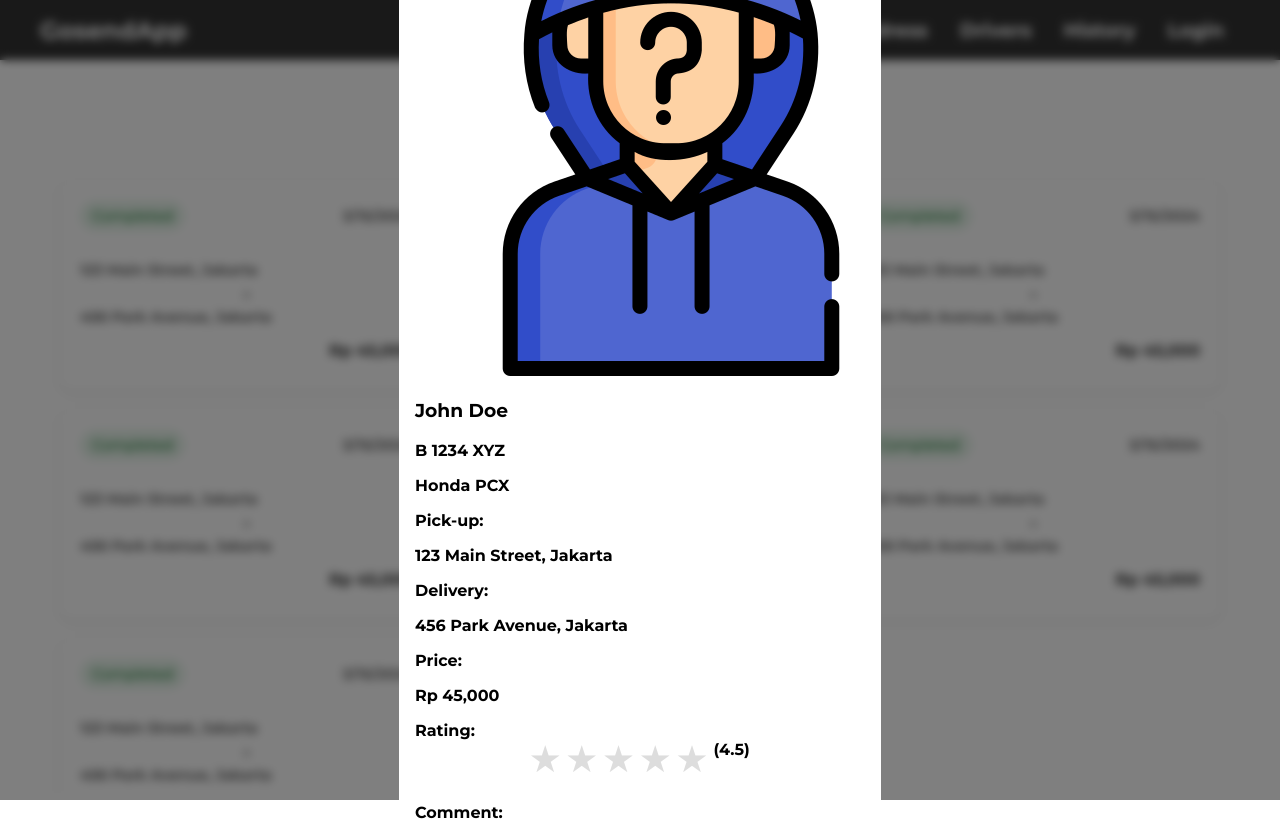
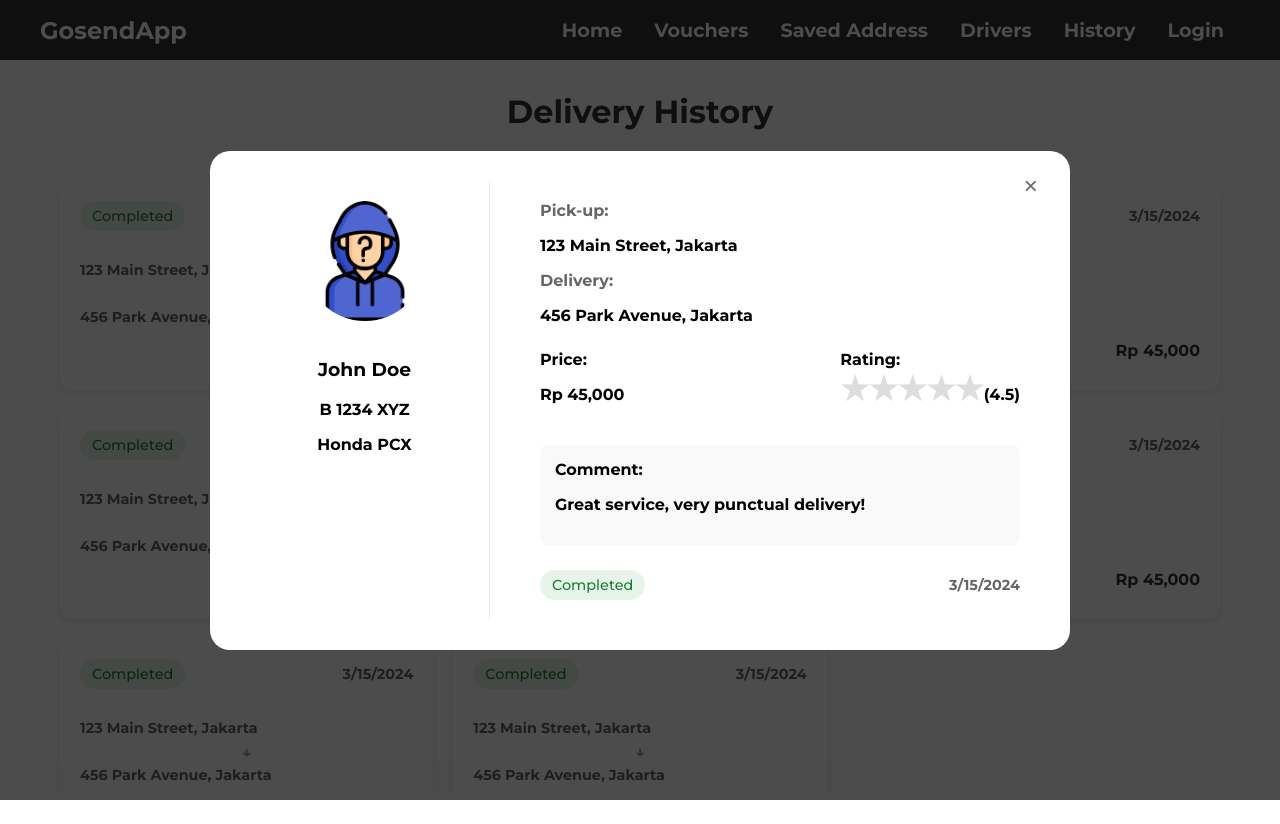
Before and after one commit to Gepx/uas-gosend-app, a React (Vite) app in the folder client/: page /history in a window 1280 px wide. Both pictures are taken after a click on the element 246 px from the left and 285 px from the top of the page. Built offline with nearby package versions, Linux system fonts and the light colour scheme.

Commit message:
add class for modal

```diff
--- a/client/src/pages/History.jsx
+++ b/client/src/pages/History.jsx
@@ -47,39 +47,41 @@ const History = () => {
       </div>
 
       {selectedDelivery && (
-        <div className="modal-overlay" onClick={closeModal}>
-          <div className="modal-content" onClick={(e) => e.stopPropagation()}>
-            <div className="modal-left">
+        <div className="history-modal-overlay" onClick={closeModal}>
+          <div
+            className="history-modal-content"
+            onClick={(e) => e.stopPropagation()}>
+            <div className="history-modal-left">
               <img
                 src={selectedDelivery.driverImg}
                 alt="Driver"
-                className="modal-driver-image"
+                className="history-modal-driver-image"
               />
               <h3>{selectedDelivery.driverName}</h3>
               <p className="license-plate">{selectedDelivery.licensePlate}</p>
               <p className="motor-type">{selectedDelivery.motorType}</p>
             </div>
 
-            <div className="modal-right">
-              <div className="location-section">
-                <div className="pickup-info">
+            <div className="history-modal-right">
+              <div className="history-location-section">
+                <div className="history-pickup-info">
                   <strong>Pick-up:</strong>
                   <p>{selectedDelivery.pickupLocation}</p>
                 </div>
-                <div className="delivery-info">
+                <div className="history-delivery-info">
                   <strong>Delivery:</strong>
                   <p>{selectedDelivery.deliveryLocation}</p>
                 </div>
               </div>
 
-              <div className="price-rating-section">
-                <div className="price-info">
+              <div className="history-price-rating-section">
+                <div className="history-price-info">
                   <strong>Price:</strong>
                   <p>Rp {selectedDelivery.price.toLocaleString()}</p>
                 </div>
-                <div className="rating-info">
+                <div className="history-rating-info">
                   <strong>Rating:</strong>
-                  <div className="stars">
+                  <div className="history-stars">
                     {[...Array(5)].map((_, index) => (
                       <span
                         key={index}
@@ -98,12 +100,12 @@ const History = () => {
                 </div>
               </div>
 
-              <div className="comment-section">
+              <div className="history-comment-section">
                 <strong>Comment:</strong>
                 <p>{selectedDelivery.comment}</p>
               </div>
 
-              <div className="modal-footer">
+              <div className="history-modal-footer">
                 <span
                   className={`status ${selectedDelivery.status.toLowerCase()}`}>
                   {selectedDelivery.status}
@@ -114,7 +116,7 @@ const History = () => {
               </div>
             </div>
 
-            <button className="modal-close" onClick={closeModal}>
+            <button className="history-modal-close" onClick={closeModal}>
               ×
             </button>
           </div>
```
